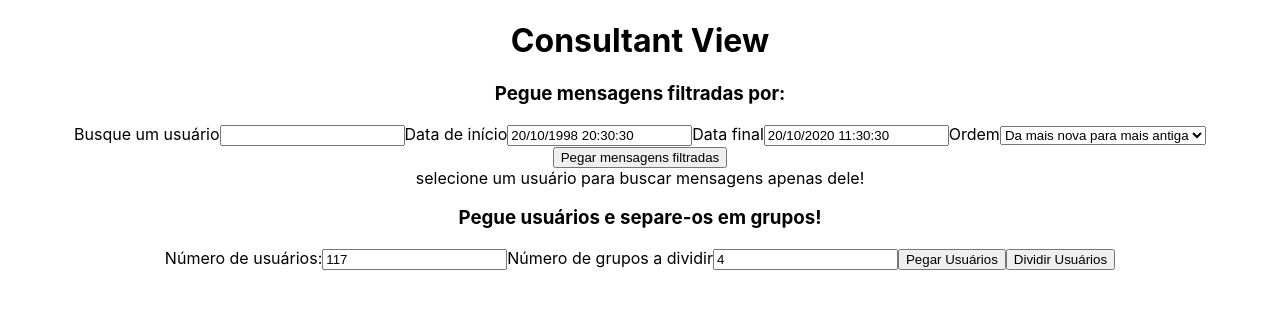
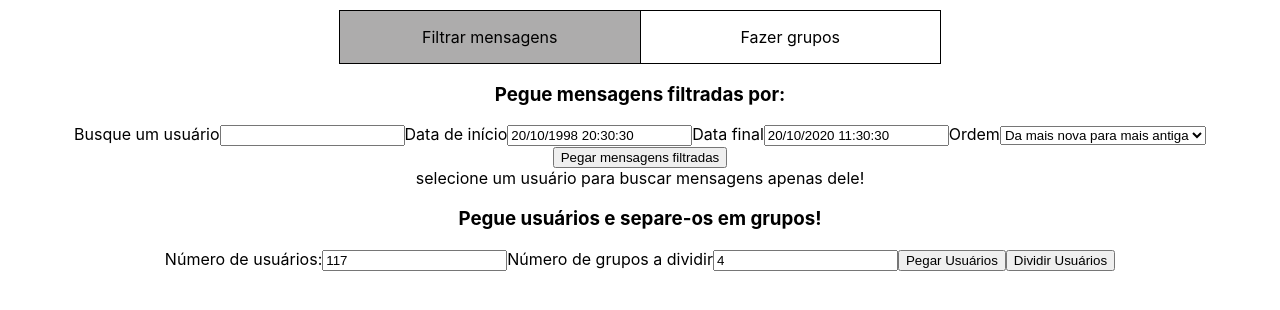
Before and after one commit to vitorcodesalittle/formare-challenge, a React (Create React App) app in the folder client/: page /consultant in a window 1280 px wide. Shown: the top 310 px of the page. Built offline with nearby package versions, Linux system fonts and the light colour scheme.

Commit message:
add action selector to consultant view

```diff
--- a/client/src/components/ConsultantView/index.js
+++ b/client/src/components/ConsultantView/index.js
@@ -2,7 +2,10 @@ import React, { useState, useEffect } from 'react';
 import { getDateObject, formatDate } from '../../dateHelpers';
 import { connect } from 'react-redux'
 import { getFilteredMessages, searchUser, getUsersBatch } from '../../actions';
+import Selector from '../UI/Selector';
 const ConsultantView = function (props) {
+
+  const [ actionPage, setActionPage ] = useState('get_messages');
 
   const [ usernameFilter, setUsernameFilter ] = useState('');
   const [ selectedUser, setSelectedUser ] = useState(null);
@@ -139,11 +142,22 @@ const ConsultantView = function (props) {
     console.log('groups are: ', groups);
   }
 
+  let selectorOptions = [
+    {
+      onClick: () => setActionPage('get_messages'),
+      text: 'Filtrar mensagens',
+      selected: actionPage === 'get_messages'
+    },
+    {
+      onClick: () => setActionPage('make_groups'),
+      text: 'Fazer grupos',
+      selected: actionPage === 'make_groups'
+    }
+  ]
+
   return (
     <div>
-      <h1>
-        Consultant View
-      </h1>
+      <Selector options={selectorOptions}/>
       <div>
         <h3>Pegue mensagens filtradas por:</h3>
         <label>Busque um usuário</label>
```
